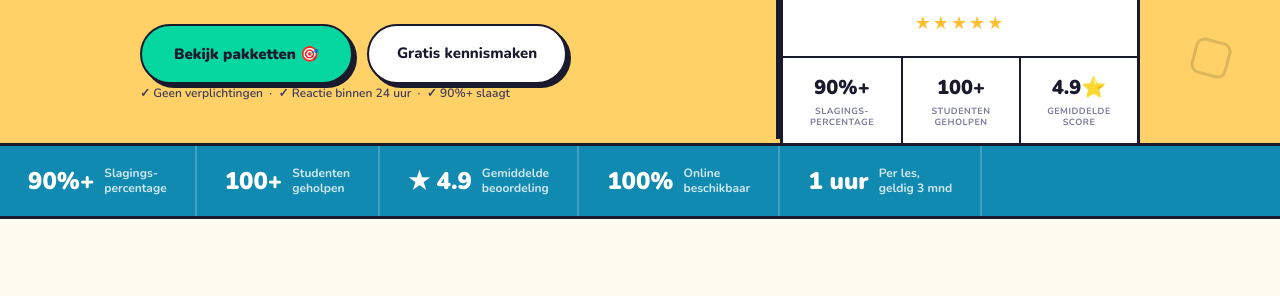
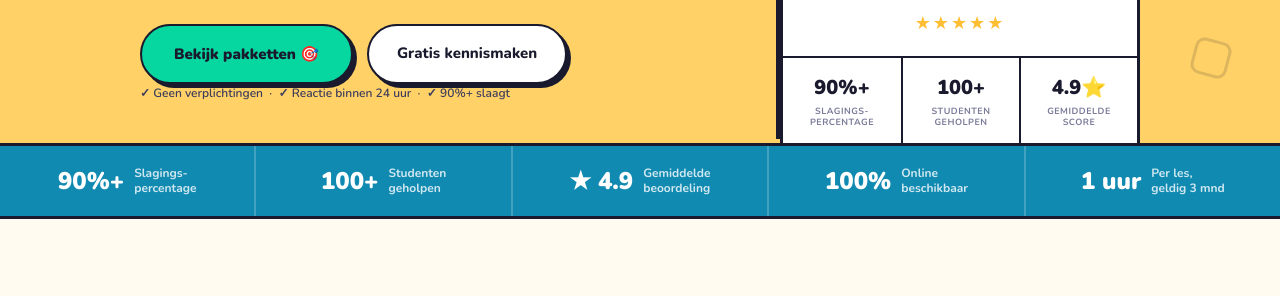
Before and after one commit to okanoztoprak/manthano, a website: page public/index.html in a window 1280 px wide. Shown: the part 482-778 px from the top of the page. Drawn offline with nearby package versions, Linux system fonts and the light colour scheme.

Commit message:
fix trust bar volle breedte en hero tekst overflow

```diff
--- a/public/css/style.css
+++ b/public/css/style.css
@@ -72,10 +72,11 @@ nav{background:var(--white);border-bottom:2px solid var(--ink);padding:0 48px;di
 
 /* ── TRUST BAR ── */
 .trust-bar{background:var(--sky);border-bottom:3px solid var(--ink);padding:0}
-.trust-scroll{display:flex;gap:0;overflow-x:auto;scrollbar-width:none;-ms-overflow-style:none}
+.trust-scroll{display:flex;gap:0;overflow-x:auto;scrollbar-width:none;-ms-overflow-style:none;width:100%}
 .trust-scroll::-webkit-scrollbar{display:none}
-.trust-pill{flex-shrink:0;display:flex;align-items:center;gap:10px;padding:16px 28px;border-right:2px solid rgba(255,255,255,.2)}
-.trust-pill-n{font-size:24px;font-weight:900;color:var(--white)}
+.trust-pill{flex:1;min-width:140px;display:flex;align-items:center;justify-content:center;gap:10px;padding:16px 20px;border-right:2px solid rgba(255,255,255,.2)}
+.trust-pill:last-child{border-right:none}
+.trust-pill-n{font-size:24px;font-weight:900;color:var(--white);white-space:nowrap}
 .trust-pill-l{font-size:12px;color:rgba(255,255,255,.8);font-weight:700;line-height:1.3}
 
 /* ── WIGGLY DIVIDER ── */
--- a/public/index.html
+++ b/public/index.html
@@ -48,6 +48,7 @@
 /* ── HERO ── */
 .hero{background:var(--sun);border-bottom:3px solid var(--ink);padding:72px 48px 0;overflow:hidden;position:relative;min-height:560px;display:flex;align-items:flex-end}
 .hero-inner{max-width:1000px;margin:0 auto;width:100%;display:grid;grid-template-columns:1fr 360px;gap:48px;align-items:flex-end;position:relative;z-index:1}
+.hero-left{min-width:0}
 .hero-label{display:inline-flex;align-items:center;gap:8px;background:var(--white);border:2px solid var(--ink);border-radius:50px;padding:6px 16px;font-size:12px;font-weight:800;color:var(--ink);margin-bottom:18px;box-shadow:2px 2px 0 var(--ink)}
 .hero-label span{font-size:16px}
 .hero-sub{font-size:17px;color:var(--ink2);margin-bottom:32px;line-height:1.65;max-width:460px;font-weight:600}
```
